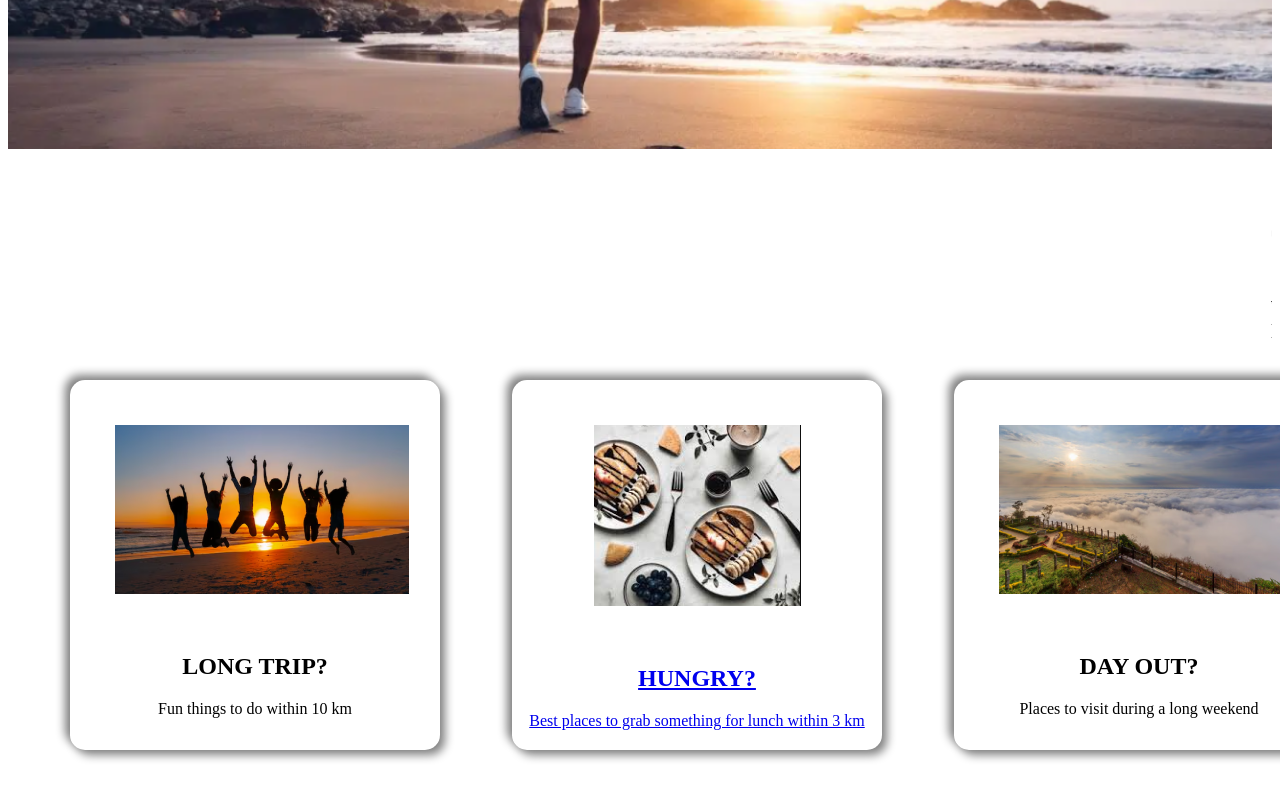
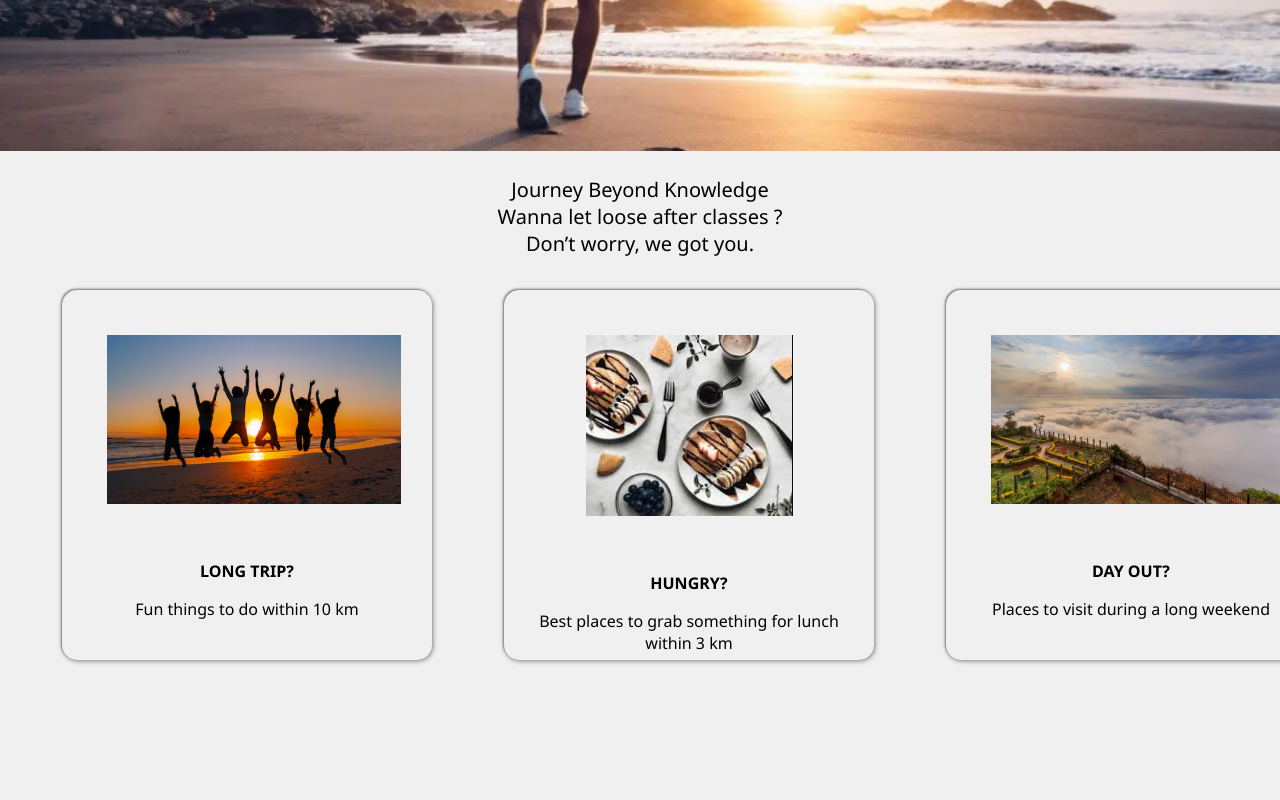
Before and after one commit to AkshatBasra/FWD_FrontEnd, a plain HTML site: page index.html in a window 1280 px wide. Shown: the part 374-1174 px from the top of the page. Drawn offline with Linux system fonts and the light colour scheme.

Commit message:
Changes to Food page

```diff
--- /dev/null
+++ b/Food.css
@@ -0,0 +1,42 @@
+body {
+    font-family: 'Segoe UI', Tahoma, Geneva, Verdana, sans-serif;
+    background-color: #f0f0f0;
+    margin: 0;
+    padding: 0;
+}
+.container {
+    width: 80%;
+    margin: auto;
+    overflow: hidden;
+}
+header {
+    background: #333;
+    color: #fff;
+    padding: 20px 0;
+    text-align: center;
+    border-bottom: 5px solid #ff6347;
+}
+header h1 {
+    margin: 0;
+    font-size: 2.5em;
+}
+.restaurant {
+    background: #fff;
+    margin: 10px 0;
+    padding: 15px;
+    border: 1px solid #ddd;
+    border-radius: 5px;
+    box-shadow: 0 2px 5px rgba(0, 0, 0, 0.1);
+    transition: transform 0.2s;
+    display: flex;
+    align-items: center;
+}
+.restaurant img {
+    width: 100px;
+    height: 100px;
+    border-radius: 50%;
+    margin-right: 20px;
+}
+.restaurant:hover {
+    transform: scale(1.02);
+}
--- a/index.html
+++ b/index.html
@@ -17,44 +17,42 @@
     <div>
         <img id="HeaderImage" src="image%203.png" alt="Header Pic"/>
         <p id="TitleText">
-            <marquee>
-                <b><h1>Journey Beyond Knowledge</h1></b><br>
+                Journey Beyond Knowledge<br>
                 Wanna let loose after classes ?<br>
                 Don’t worry, we got you.
-            </marquee>
         </p>
     </div>
     <table class="grid"><tr>
         <td>
         <div class = "box">
             <img src="image 7.png" height="169" width="294" alt="Long Trip Pic"/>
-            <p class = "title"><h2>
+            <p class = "title">
                 LONG TRIP?
-            </h2></p>
+            </p>
             <p>
                 Fun things to do within 10 km
             </p>
         </div>
         </td>
         <td>
-        <a href="Restaurants.html">
+        <a href="index2.html">
         <div class = "box" >
             <img src="image 6.png" height="181" width="207" alt="Restaurants Pic"/>
-            <p class = "title"><h2>
+            <p class = "title">
                 HUNGRY?
-            </h2></p>
+            </p>
             <p>
                 Best places to grab something for lunch within 3 km
             </p>
+        </div>
         </a>
-        </div>
         </td>
         <td>
         <div class = "box">
             <img src="image%205.png" height="169" width="293" alt="Day Out Pic"/>
-            <p class = "title"><h2>
+            <p class = "title">
                 DAY OUT?
-            </h2></p>
+            </p>
             <p>
                 Places to visit during a long weekend
             </p>
--- a/sample.css
+++ b/sample.css
@@ -1,4 +1,14 @@
+body {
+    font-family: 'Segoe UI', Tahoma, Geneva, Verdana, sans-serif;
+    background-color: #f0f0f0;
+    margin: 0;
+    padding: 0;
+}
 
+a {
+    color:black;
+    text-decoration:none;
+}
 
 #Header{
     background-color: #ebebeb;
@@ -16,11 +26,6 @@
 
     padding-left: 50px;
     display: inline-block;
-}
-
-#Header ul li a {
-    color:black;
-    text-decoration:none;
 }
 
 #HeaderImage{
@@ -49,7 +54,7 @@
     font-weight: bolder;
 }
 .box{
-    box-shadow: 5px 5px 10px gray, -5px -5px 10px gray;
+    box-shadow: 1px 1px 5px gray, -1px -1px 2px gray;
     width: 350px;
     height: 350px;
     max-width: 350px;
```
Also changed, not shown: Restaurants.html (deleted, +0 -24 lines), index2.html (+1 -44 lines).
